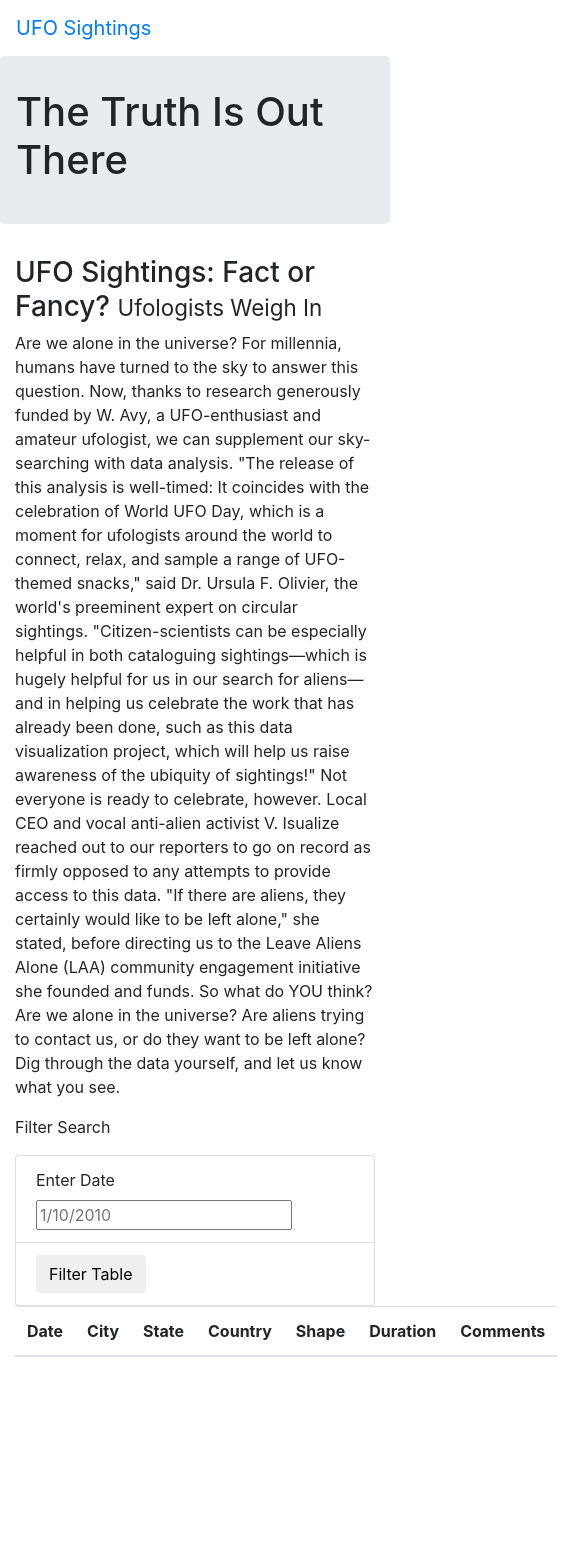
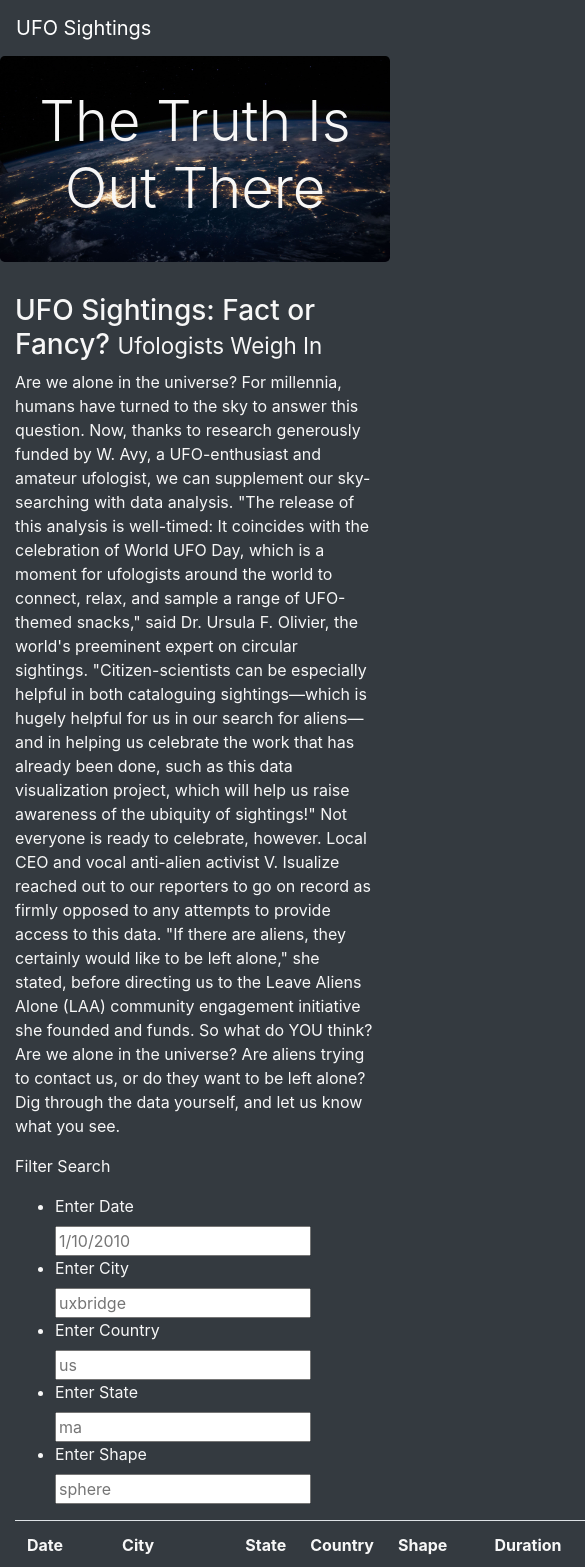
Before and after one commit to lingumd/UFOs, a plain HTML site: page static/index.html in a window 390 px wide. Shown: the top 1567 px of the page, 585 px wide, since content can reach past the window. Before the commit the page ends 1373 px from the top, so only its background shows below. Drawn offline with nearby package versions, Linux system fonts and the light colour scheme; files that its build step writes are made by us from their sources.

Commit message:
Uploading UFO sightings files.

```diff
--- a/static/css/style.css
+++ b/static/css/style.css
@@ -0,0 +1,11 @@
+body {
+
+    color: #f7f7f7;
+
+  }
+
+.jumbotron {
+    background-image: url("../images/nasa.jpg");
+    background-size: 100% 100%;
+    text-align: center;
+  }
--- a/static/index.html
+++ b/static/index.html
@@ -13,15 +13,15 @@
       crossorigin="anonymous"
     />
     <!-- Stylesheet -->
-    <link rel="stylesheet" href="static/css/style.css">
+    <link rel="stylesheet" href="../static/css/style.css">
 </head>
-<body>
+<body class="bg-dark">
     <div class="wrapper">
-        <nav class="navbar navbar-expand-lg">
+        <nav class="navbar navbar-dark bg-dark navbar-expand-lg">
             <a class="navbar-brand" href="index.html">UFO Sightings</a>
         </nav>
         <div class="jumbotron">
-            <h1>The Truth Is Out There</h1>
+            <h1 class="display-4">The Truth Is Out There</h1>
         </div>
         <div class="container-fluid">
             <div class="row">
@@ -42,21 +42,34 @@
         <div class="container-fluid">
             <div class="row">
               <div class="col-md-3">
-                <form>
+                <form class="bg-dark">
                     <p>Filter Search</p>
-                    <ul class="list-group">
-                        <li class="list-group-item">
+                    <ul class="list-group,bg-dark">
+                        <li class="list-group-item,bg-dark">
                             <label for="date">Enter Date</label>
-                            <input type="text" placeholder="1/10/2010" id="datetime" />
+                            <input type="text" placeholder="1/10/2010" id="datetime"/>
                         </li>
-                        <li class="list-group-item">
-                            <button id="filter-btn" type="button" class="btn btn-default">Filter Table</button>
+                        <li class="list-group-item,bg-dark">
+                            <label for="city">Enter City</label>
+                            <input type="text" placeholder="uxbridge" id="city"/>
+                        </li>
+                        <li class="list-group-item,bg-dark">
+                            <label for="country">Enter Country</label>
+                            <input type="text" placeholder="us" id="country"/>
+                        </li>
+                        <li class="list-group-item,bg-dark">
+                            <label for="state">Enter State</label>
+                            <input type="text" placeholder="ma" id="state"/>
+                        </li>
+                        <li class="list-group-item,bg-dark">
+                            <label for="shape">Enter Shape</label>
+                            <input type="text" placeholder="sphere" id="shape"/>
                         </li>
                     </ul>
                   </form>
 
               </div>
-              <div class="col-md-9">
+              <dipythonv class="col-md-9">
                     <table class="table table-striped">
                       <thead>
                         <tr>
@@ -76,5 +89,8 @@
             </div>
           </div>
     </div>
+    <script src="https://cdnjs.cloudflare.com/ajax/libs/d3/4.11.0/d3.js"></script>
+    <script src="../static/js/data.js"></script>
+    <script src="../static/js/app.js"></script>
 </body>
 </html>
--- a/static/js/app.js
+++ b/static/js/app.js
@@ -1,56 +1,80 @@
-// import the data from data.js
+// from data.js
 const tableData = data;
 
-// Reference the HTML table using d3
+// get table references
 var tbody = d3.select("tbody");
 
-// Build a table
 function buildTable(data) {
-
-    // Clear existing data
+  // First, clear out any existing data
   tbody.html("");
 
-    // Loop through objects in data
+  // Next, loop through each object in the data
+  // and append a row and cells for each value in the row
   data.forEach((dataRow) => {
-
-        // Append rows
+    // Append a row to the table body
     let row = tbody.append("tr");
 
-        // Loop through each field in dataRow
+    // Loop through each field in the dataRow and add
+    // each value as a table cell (td)
     Object.values(dataRow).forEach((val) => {
+      let cell = row.append("td");
+      cell.text(val);
+    });
+  });
+}
 
-        // Append data
-        let cell = row.append("td");
+// 1. Create a variable to keep track of all the filters as an object.
+var filters = {};
 
-        // Add the values
-        cell.text(val);
+// 3. Use this function to update the filters.
+function updateFilters() {
 
-        });
+    // 4a. Select all the elements that change and save the element that was changed as a variable.
+    let changedElement = d3.select(this);
 
-    });
+    // 4b. Save the value that was changed as a variable.
+    let elementValue = changedElement.property("value");
+    console.log(elementValue);
 
-};
+    // 4c. Save the id of the filter that was changed as a variable.
+    let filterId = changedElement.attr("id");
+    console.log(filterId);
 
 
-// Filter the table by date
-function handleClick() {
-    // Select first element that matches with string "#datetime"
-    // Look for where date values are stored and hold that information in the "date" variable
-    let date = d3.select("#datetime").property("value");
-    let filteredData = tableData;
+    // 5. If a filter value was entered then add that filterId and value
+    // to the filters list. Otherwise, clear that filter from the filters object.
+    if (elementValue) {
+      filters[filterId] = elementValue;
+    }
+    else {
+      delete filters[filterId];
+    }
 
-    // Apply filter to match datetime value to filtered date value (if a date was entered)
-    if (date) {
-        filteredData = filteredData.filter(row => row.datetime === date);
-    };
 
-    // Rebuild the table using the filtered data
-    buildTable(filteredData);
+    // 6. Call function to apply all filters and rebuild the table
+    filterTable();
 
   }
 
-// Listen for the form button click and execute handleClick()
-d3.selectAll("#filter-btn").on("click", handleClick);
+  // 7. Use this function to filter the table when data is entered.
+  function filterTable() {
+
+    // 8. Set the filtered data to the tableData.
+    let filteredData = tableData;
+
+    // 9. Loop through all of the filters and keep any data that
+    // matches the filter values
+    Object.entries(filters).forEach(([key,value]) => {
+      filteredData = filteredData.filter(row => row[key] === value);
+    });
+
+
+    // 10. Finally, rebuild the table using the filtered data
+    buildTable(filteredData);
+  }
+
+  // 2. Attach an event to listen for inputs and what they have changed and then apply each filter
+  d3.selectAll("input").on("change", updateFilters);
 
   // Build the table when the page loads
   buildTable(tableData);
```
Also changed, not shown: static/images/nasa.jpg (added). Lines whose indentation alone changed are shown as unchanged.
